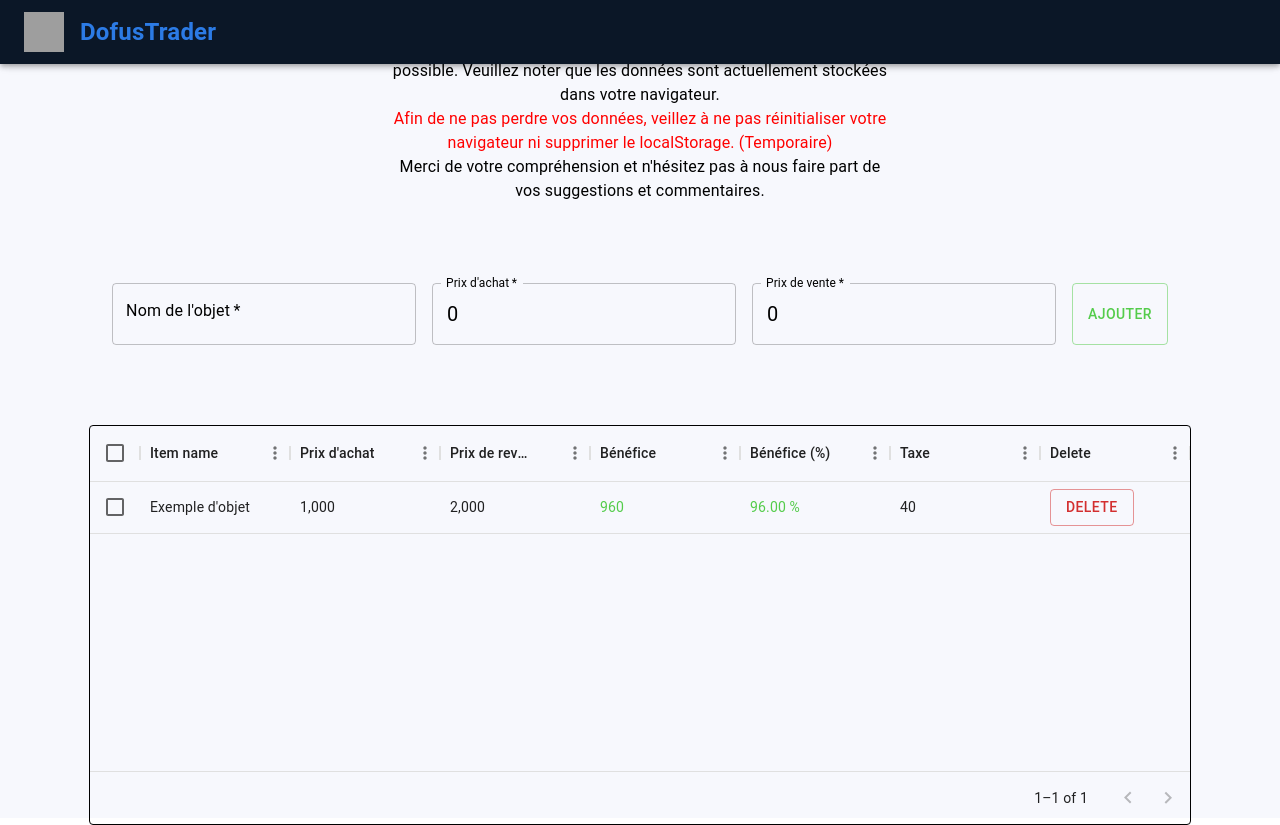
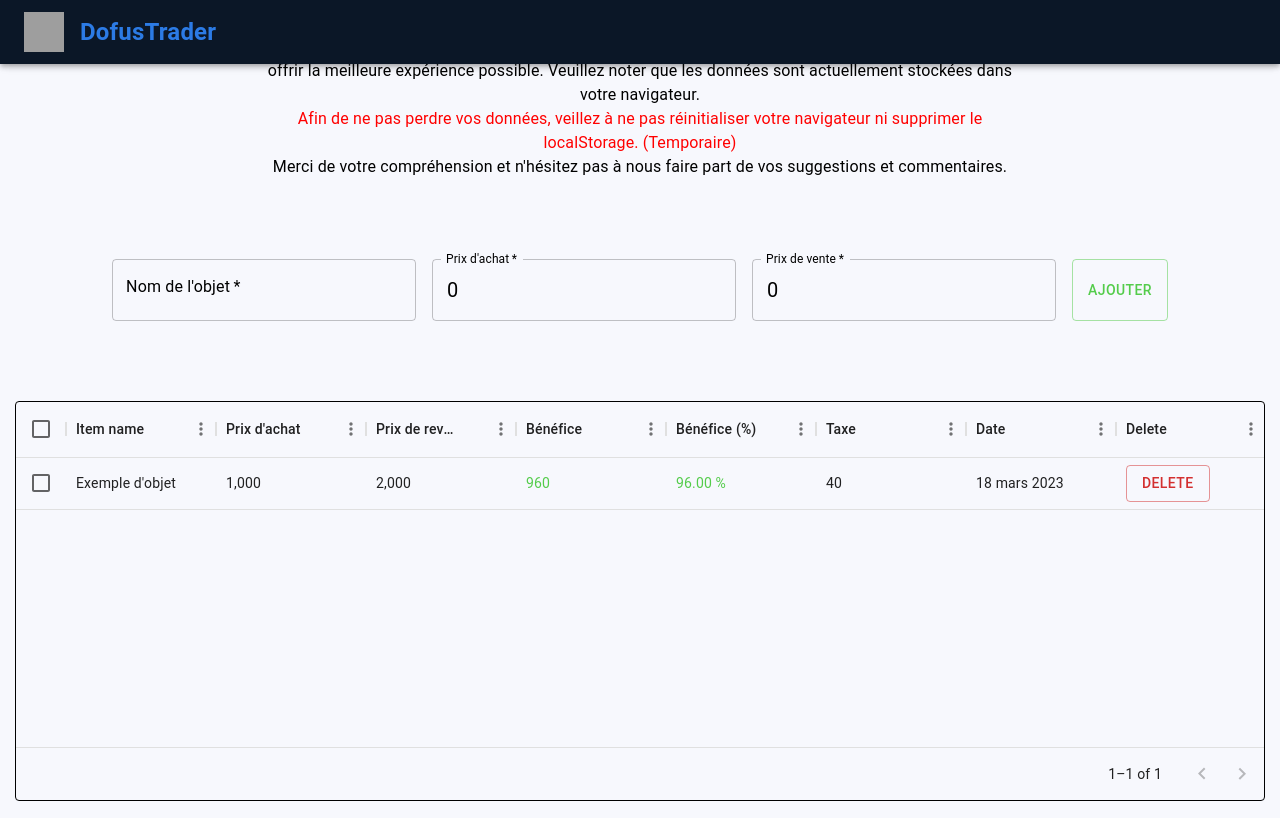
Before and after one commit to SwiichyCode/AOE_Tracker, a React (Vite) app: page / in a window 1280 px wide. Built offline with nearby package versions, Linux system fonts and the light colour scheme; grey boxes are pictures that could not be loaded.

Commit message:
feat : add sort date (data grid)

```diff
--- a/src/App.tsx
+++ b/src/App.tsx
@@ -10,7 +10,7 @@ export const App = () => {
     <AppLayout>
       <Header />
       <MainLayout>
-        <Typography sx={{ textAlign: "center", maxWidth: "500px" }}>
+        <Typography sx={{ textAlign: "center", maxWidth: "750px" }}>
           Nous travaillons activement pour améliorer et mettre à jour
           régulièrement l'application afin de vous offrir la meilleure
           expérience possible. Veuillez noter que les données sont actuellement
--- a/src/components/DataList/params.tsx
+++ b/src/components/DataList/params.tsx
@@ -2,20 +2,6 @@ import { GridColDef, GridRenderCellParams } from "@mui/x-data-grid";
 import { useStore } from "../../stores/store";
 import { StyledButton } from "../Button";
 import { formatNum } from "../../utils/formatNum";
-
-const renderDeleteCell = (params: GridRenderCellParams) => {
-  const deleteItem = useStore((state: any) => state.deleteItem);
-
-  return (
-    <StyledButton
-      text="Delete"
-      color="error"
-      onClick={() => {
-        deleteItem(params.id);
-      }}
-    />
-  );
-};
 
 const renderBuyPriceCell = (params: GridRenderCellParams) => {
   const buyPrice = params.row.buyPrice;
@@ -58,6 +44,29 @@ const renderTaxeCell = (params: GridRenderCellParams) => {
   return formatNum(tax);
 };
 
+const renderDeleteCell = (params: GridRenderCellParams) => {
+  const deleteItem = useStore((state: any) => state.deleteItem);
+
+  return (
+    <StyledButton
+      text="Delete"
+      color="error"
+      onClick={() => {
+        deleteItem(params.id);
+      }}
+    />
+  );
+};
+
+const renderDateCell = (params: GridRenderCellParams) => {
+  const date = new Date(params.row.date);
+  return date.toLocaleDateString("fr-FR", {
+    year: "numeric",
+    month: "long",
+    day: "numeric",
+  });
+};
+
 export const columns: GridColDef[] = [
   {
     field: "item",
@@ -93,6 +102,7 @@ export const columns: GridColDef[] = [
     width: 150,
     editable: false,
     renderCell: renderBenefitPercentageCell,
+    sortable: false,
   },
   {
     field: "taxe",
@@ -100,6 +110,17 @@ export const columns: GridColDef[] = [
     width: 150,
     editable: false,
     renderCell: renderTaxeCell,
+    sortable: false,
+  },
+  {
+    field: "date",
+    headerName: "Date",
+    width: 150,
+    editable: false,
+    renderCell: renderDateCell,
+    type: "date",
+    valueGetter: (params) => new Date(params.row.date),
+    // sortable: false,
   },
   {
     field: "delete",
```
